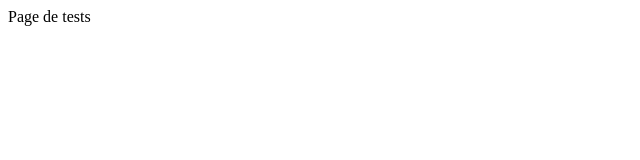
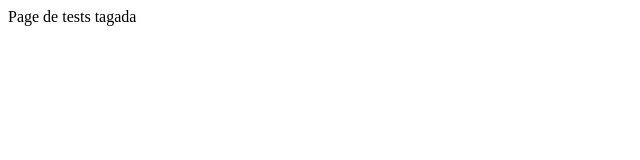
Before and after one commit to Jerome-Fromantin/Tests, a plain HTML site: page index.html in a window 1280 px wide. Shown: the full height of the page, 0-640 px from the left. Drawn offline with Linux system fonts and the light colour scheme.

Commit message:
test modif

```diff
--- a/index.html
+++ b/index.html
@@ -7,6 +7,6 @@
     <title>Tests</title>
 </head>
 <body>
-    Page de tests
+    Page de tests tagada
 </body>
 </html>
```
